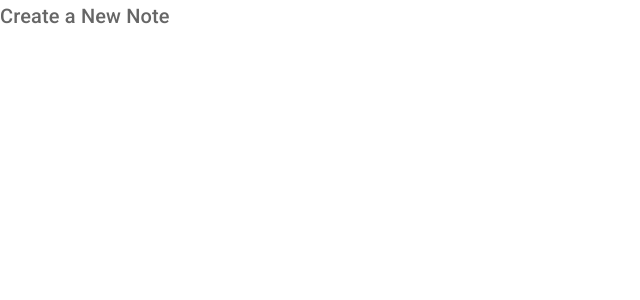
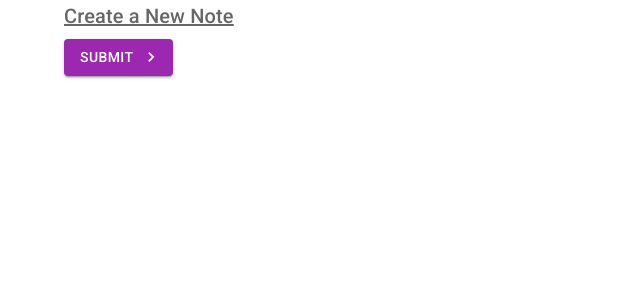
Before and after one commit to luisgcosta-runtimerev/Material-UI-Tutorial, a React (Create React App) app: page /create in a window 1280 px wide. Shown: the top 300 px of the page, without its empty margins (0-640 px from the left). Built offline with nearby package versions, Linux system fonts and the light colour scheme.

Commit message:
Buttons & Icons & makeStyles Hook

```diff
--- a/package.json
+++ b/package.json
@@ -5,7 +5,9 @@
   "dependencies": {
     "@emotion/react": "^11.9.0",
     "@emotion/styled": "^11.8.1",
+    "@mui/icons-material": "^5.6.2",
     "@mui/material": "^5.6.2",
+    "@mui/styles": "^5.6.2",
     "@testing-library/jest-dom": "^5.11.9",
     "@testing-library/react": "^11.2.5",
     "@testing-library/user-event": "^12.7.1",
--- a/src/pages/Create.js
+++ b/src/pages/Create.js
@@ -1,10 +1,32 @@
 import React from 'react'
 import { Typography } from '@mui/material'
+import { Button } from '@mui/material'
+import { Container } from '@mui/material'
+import KeyboardArrowRightIcon from '@mui/icons-material/KeyboardArrowRight';
+import { makeStyles } from '@mui/styles';
+
+const useStyles = makeStyles({
+  btn: {
+    fontSize: 60,
+    backgroundColor: 'violet',
+    '&:hover':{
+      backgroundColor: 'blue'
+    }
+  },
+  title: {
+    textDecoration: 'underline',
+    marginBottom: 20
+  }
+
+})
 
 export default function Create() {
+  const classes = useStyles()
+
   return (
-    <div>
+      <Container>
         <Typography
+          className={classes.title}
           variant="h6"
           color="textSecondary"
           component="h2"
@@ -12,6 +34,18 @@ export default function Create() {
         >
           Create a New Note
         </Typography>
-    </div>
+
+        <Button
+          className={classes.btn}
+          onClick={() => console.log('you clicked me')}
+          type="submit"
+          color="secondary"
+          variant="contained"
+          endIcon={<KeyboardArrowRightIcon />}
+        >
+          Submit
+        </Button>
+
+      </Container>
   )
 }
```
Also changed, not shown: 2 other files (tests, documents, lock files or other folders). Lines whose indentation alone changed are shown as unchanged.
